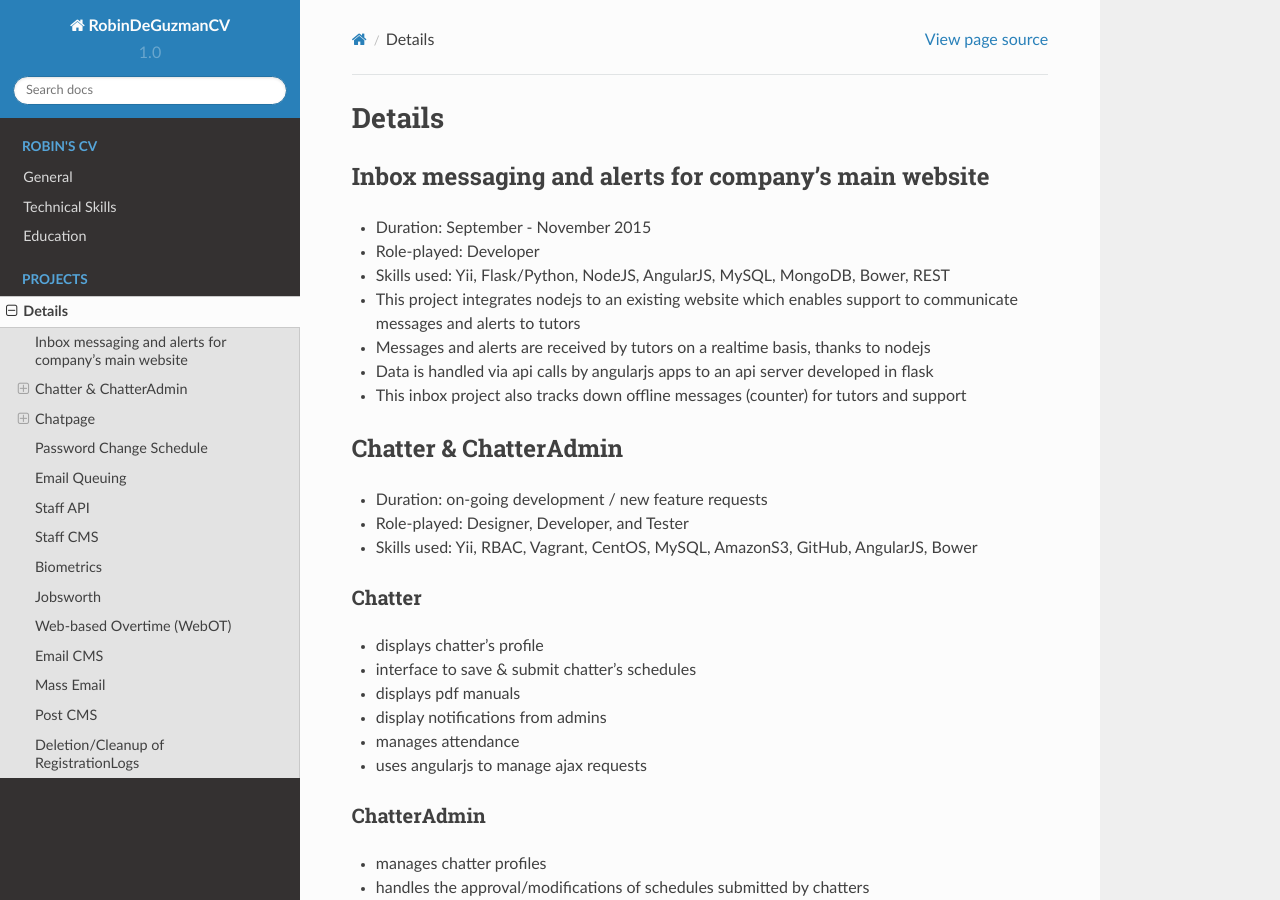
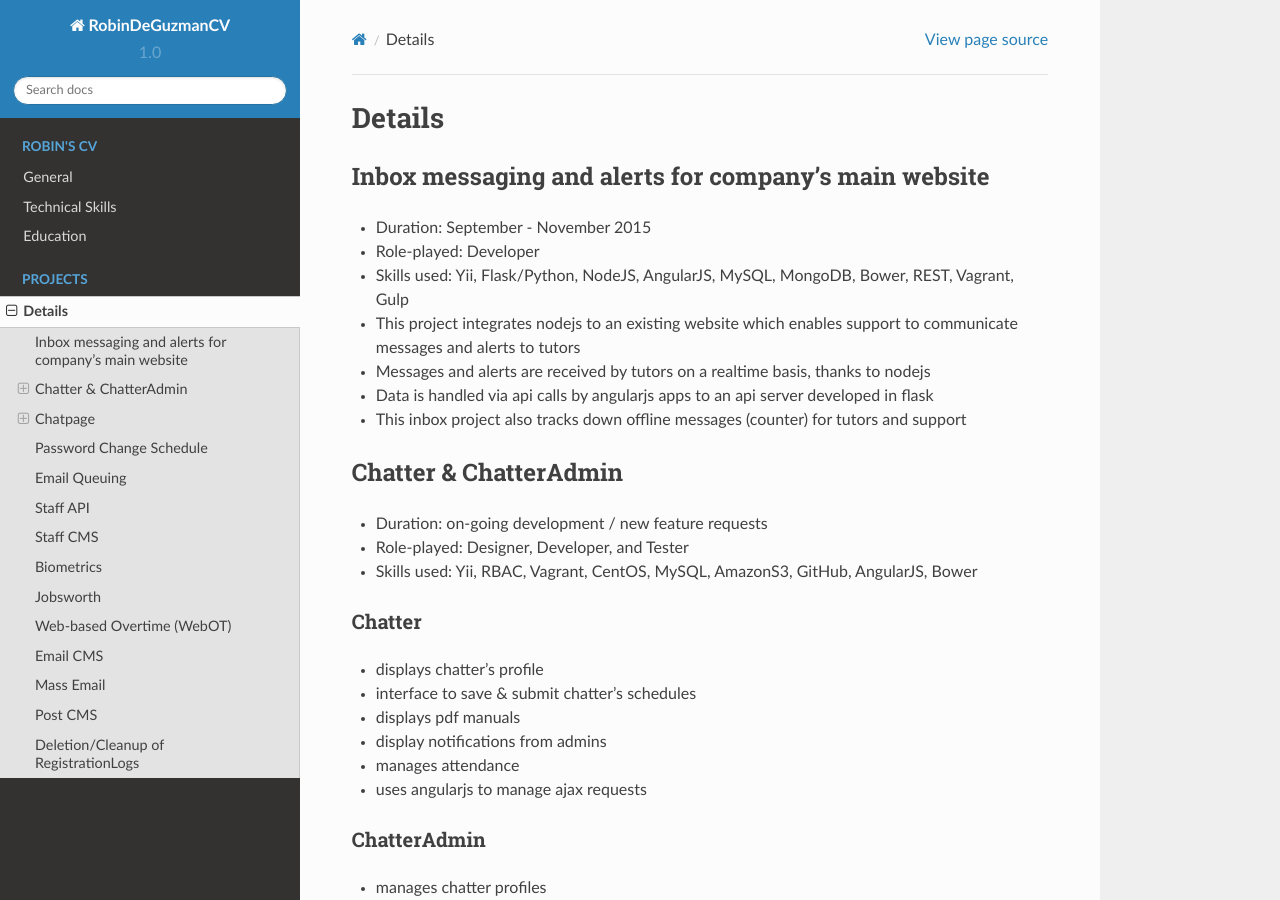
Before and after one commit to rfdeguzman21/rfdeguzman.github.io, a Sphinx documentation site: the page built from docs/projects.rst, in a window 1280 px wide and 900 px high. Built offline with Sphinx 7.4.7 and the Read the Docs theme 2.0.0, drawn with Linux system fonts in a browser that asks for light colours.

Commit message:
Update projects.rst

```diff
--- a/docs/projects.rst
+++ b/docs/projects.rst
@@ -6,11 +6,12 @@ Inbox messaging and alerts for company's main website
 
 - Duration: September - November 2015
 - Role-played: Developer
-- Skills used: Yii, Flask/Python, NodeJS, AngularJS, MySQL, MongoDB, Bower, REST
+- Skills used: Yii, Flask/Python, NodeJS, AngularJS, MySQL, MongoDB, Bower, REST, Vagrant, Gulp
 - This project integrates nodejs to an existing website which enables support to communicate messages and alerts to tutors
 - Messages and alerts are received by tutors on a realtime basis, thanks to nodejs
 - Data is handled via api calls by angularjs apps to an api server developed in flask
 - This inbox project also tracks down offline messages (counter) for tutors and support
+
 
 
 Chatter & ChatterAdmin
```
